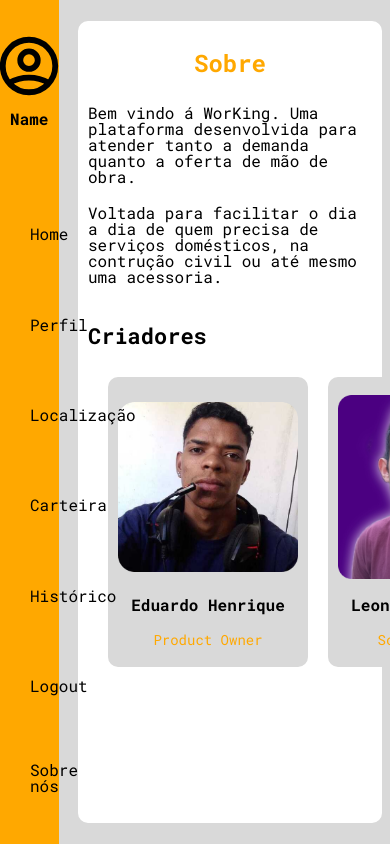
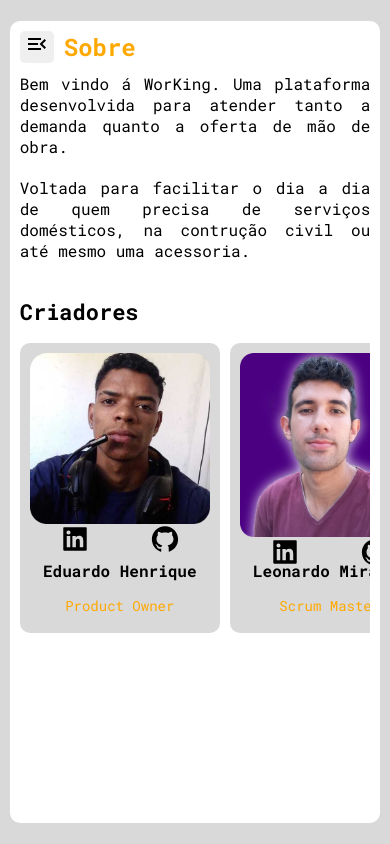
Before and after one commit to JoabeConrado19/WorKing, a React (Create React App) app: page /about-us in a window 390 px wide. Built offline with nearby package versions, Linux system fonts and the light colour scheme.

Commit message:
fix: add responsiveness

```diff
--- a/package.json
+++ b/package.json
@@ -9,7 +9,7 @@
     "@testing-library/user-event": "^13.2.1",
     "@types/jest": "^27.0.1",
     "@types/node": "^16.7.13",
-    "@types/react": "^18.0.0",
+    "@types/react": "^18.0.25",
     "@types/react-dom": "^18.0.0",
     "@types/styled-components": "^5.1.26",
     "axios": "^1.1.3",
--- a/src/Pages/AboutUsPage.tsx
+++ b/src/Pages/AboutUsPage.tsx
@@ -1,12 +1,15 @@
 import { Body } from "../components/AboutUsPage/body";
 import { AsideComponent } from "../components/AboutUsPage/aside";
 import { Main } from "../components/AboutUsPage/main";
+import { useState } from "react";
 
 export const AboutUsPage = () => {
+  const [menu, setMenu] = useState(false);
+
   return (
     <Body>
-      <AsideComponent />
-      <Main />
+      <AsideComponent setMenu={setMenu} menu={menu} />
+      <Main setMenu={setMenu} menu={menu} />
     </Body>
   );
 };
--- a/src/components/AboutUsPage/aside/index.tsx
+++ b/src/components/AboutUsPage/aside/index.tsx
@@ -6,46 +6,78 @@
   AiOutlineUser,
 } from "react-icons/ai";
 import { FiMapPin, FiUsers } from "react-icons/fi";
-import { FaWallet } from "react-icons/fa";
+import { FaWallet, FaWindowClose } from "react-icons/fa";
 import { ImExit } from "react-icons/im";
+import { Link } from "react-router-dom";
 
-export const AsideComponent = () => {
+interface IAsideComponent {
+  setMenu: any;
+  menu: boolean;
+}
+
+export const AsideComponent = ({ setMenu, menu }: IAsideComponent) => {
   return (
     <>
-      <Aside>
+      <Aside rigth={menu ? 'auto' : '-300px'}>
         <div className="userName">
           <HiOutlineUserCircle />
           <h2>Name</h2>
+          <button
+            onClick={(event) => {
+              event.preventDefault();
+              setMenu(!menu);
+            }}
+          >
+            <FaWindowClose />
+          </button>
         </div>
         <div className="container__menu">
           <ul className="menu">
             <li>
+              <Link to="/dashboard">
                 <AiOutlineHome />
                 <p>Home</p>
+              </Link>
             </li>
             <li>
+              {/* Alterar redirecionamento */}
+              <Link to="/dashboard">
                 <AiOutlineUser />
                 <p>Perfil</p>
+              </Link>
             </li>
             <li>
+              {/* Alterar redirecionamento */}
+              <Link to="/dashboard">
                 <FiMapPin />
                 <p>Localização</p>
+              </Link>
             </li>
             <li>
+              {/* Alterar redirecionamento */}
+              <Link to="/dashboard">
                 <FaWallet />
                 <p>Carteira</p>
+              </Link>
             </li>
             <li>
+              {/* Alterar redirecionamento */}
+              <Link to="/dashboard">
                 <AiOutlineClockCircle />
                 <p>Histórico</p>
+              </Link>
             </li>
             <li>
+              <Link to="/">
                 <ImExit />
                 <p>Logout</p>
+              </Link>
             </li>
             <li>
+              <Link to="/about-us">
                 <FiUsers />
                 <p>Sobre nós</p>
+              </Link>
             </li>
           </ul>
         </div>
--- a/src/components/AboutUsPage/aside/style.ts
+++ b/src/components/AboutUsPage/aside/style.ts
@@ -1,26 +1,51 @@
 import styled from "styled-components";
 
-export const Aside = styled.aside`
+interface IAside {
+  rigth: string;
+}
+
+export const Aside = styled.aside<IAside>`
+  width: 250px;
   height: 100vh;
   background-color: #ffa800;
   position: fixed;
+  right: ${({ rigth }) => rigth};
   z-index: 2;
+  cursor: default;
 
   .userName {
     height: 12%;
+    padding: 10px;
     display: flex;
     flex-direction: row;
-    justify-content: center;
+    justify-content: flex-start;
     align-items: center;
 
     svg {
-      font-size: 50px;
+      width: 15%;
+      font-size: 30px;
+      height: 100%;
     }
 
     h2 {
-      width: 0px;
-      padding: 0px;
-      visibility: hidden;
+      width: 70%;
+      height: 100%;
+      padding-left: 10px;
+      font-size: 20px;
+      display: inline-flex;
+      align-items: center;
+      visibility: visible;
+    }
+
+    button {
+      width: 15%;
+      height: 100%;
+      background-color: transparent;
+      font-size: 30px;
+
+      svg {
+        width: 100%;
+      }
     }
   }
 
@@ -36,20 +61,31 @@
     justify-content: space-evenly;
 
     li {
+      padding: 10px;
+      margin: 10px;
+      border: 1px solid #ffffff;
+      border-radius: 10px;
+      background-color: #ffffff;
       display: flex;
       flex-direction: row;
       align-items: center;
       justify-content: start;
-      padding: 10px 10px 10px 20px;
+      cursor: pointer;
+
+      a {
+        display: flex;
+        flex-direction: row;
+        align-items: center;
+      }
 
       svg {
         font-size: 30px;
       }
 
       p {
-        visibility: hidden;
+        width: 0px;
         margin-left: 10px;
-        width: 0px;
+        visibility: visible;
       }
 
       :hover {
@@ -58,8 +94,44 @@
     }
   }
 
+  @media (min-width: 720px) {
+    width: 70px;
+    position: fixed;
+    right: auto;
+
+    .userName {
+      padding: 0;
+      justify-content: center;
+
+      h2 {
+        width: 0px;
+        padding: 0;
+        visibility: hidden;
+      }
+
+      button {
+        width: 0px;
+        height: 0px;
+        visibility: hidden;
+      }
+    }
+
+    .menu {
+      li {
+        padding: 10px 10px 10px 20px;
+        margin: 0;
+        border: none;
+        border-radius: 0;
+        background-color: transparent;
+
+        p {
+          visibility: hidden;
+        }
+      }
+    }
+
     :hover {
-    width: 15vw;
+      width: 200px;
       position: absolute;
       z-index: 2;
 
@@ -67,9 +139,13 @@
         width: 100%;
         height: 20%;
         flex-direction: column;
+        justify-content: space-around;
+        align-items: center;
 
         svg {
-        font-size: 70px;
+          width: 100%;
+          height: 50%;
+          /* font-size: 70px; */
         }
 
         h2 {
@@ -93,4 +169,5 @@
         }
       }
     }
+  }
 `;
--- a/src/components/AboutUsPage/body/style.ts
+++ b/src/components/AboutUsPage/body/style.ts
@@ -6,4 +6,5 @@
   display: flex;
   flex-direction: row;
   justify-content: space-between;
+  cursor: default;
 `;
--- a/src/components/AboutUsPage/main/index.tsx
+++ b/src/components/AboutUsPage/main/index.tsx
@@ -1,5 +1,7 @@
 import { Div } from "./style";
 import { AiFillGithub, AiFillLinkedin } from "react-icons/ai";
+import { MdMenuOpen } from "react-icons/md";
+
 import imgEduardo from "../../../assets/team/eduardo.png";
 import imgLeonardo from "../../../assets/team/leonardo.png";
 import imgJoabe from "../../../assets/team/joabe.png";
@@ -8,13 +10,28 @@
 import imgGabriel from "../../../assets/team/gabriel.png";
 import imgFilipe from "../../../assets/team/filipe.png";
 
-export const Main = () => {
+interface IMain {
+  setMenu: any;
+  menu: boolean;
+}
+
+export const Main = ({ setMenu, menu }: IMain) => {
   return (
     <>
       <Div>
         <div>
           <div className="container__informacoes">
-            <h2>Sobre</h2>
+            <div className="container__informacoes__header">
+              <button
+                onClick={(event) => {
+                  event.preventDefault();
+                  setMenu(!menu);
+                }}
+              >
+                <MdMenuOpen />
+              </button>
+              <h2>Sobre</h2>
+            </div>
             <p>
               Bem vindo á WorKing. Uma plataforma desenvolvida para atender
               tanto a demanda quanto a oferta de mão de obra.
--- a/src/components/AboutUsPage/main/style.ts
+++ b/src/components/AboutUsPage/main/style.ts
@@ -3,7 +3,7 @@
 export const Div = styled.div`
   width: 100%;
   height: 100%;
-  padding-left: 70px;
+  padding-left: 0;
   display: flex;
   justify-content: center;
   align-items: center;
@@ -17,22 +17,38 @@
     border-radius: 10px;
     padding: 10px;
     box-sizing: border-box;
+    overflow: auto;
   }
 
   .container__informacoes {
     width: 100%;
     margin-bottom: 20px;
 
-    h2 {
-      font-size: 24px;
-      color: #ffa800;
-      text-align: center;
-      padding: 20px 0;
+    .container__informacoes__header {
+      display: flex;
+      flex-direction: row;
+      align-items: center;
+
+      button {
+        width: auto;
+        padding: 0 5px;
+        font-size: 24px;
+        border-radius: 5px;
+      }
+
+      h2 {
+        font-size: 24px;
+        padding-left: 10px;
+        color: #ffa800;
+        text-align: center;
+      }
     }
 
     p {
       font-size: 16px;
       padding: 10px 0;
+      text-align: justify;
+      line-height: initial;
     }
   }
 
@@ -46,13 +62,12 @@
     }
 
     > div {
-      width: 87vw;
+      width: 100%;
       overflow: hidden;
     }
 
     .listaDeUsuarios {
       height: 100%;
-      padding: 10px;
       display: flex;
       flex-direction: row;
       flex-wrap: nowrap;
@@ -63,41 +78,25 @@
       min-width: 200px;
       padding: 10px;
       border-radius: 10px;
-      margin: 10px;
+      margin: 10px 10px 10px 0;
       background-color: #d9d9d9;
 
       div {
         width: 100%;
         height: 200px;
+        border-radius: 10px;
+        display: inline-flex;
+        flex-wrap: wrap;
         align-items: center;
-        display: inline-flex;
-        border-radius: 10px;
 
         img {
           width: 100%;
-          z-index: 1;
         }
 
         a {
-          width: 0px;
-          height: 0px;
-          font-size: 0px;
-        }
-
-        :hover {
-          img {
-            width: 0px;
-            visibility: hidden;
-          }
-
-          a {
-            width: 50%;
-            height: 50%;
-            font-size: 50px;
-            display: flex;
-            align-items: center;
-            justify-content: space-around;
-          }
+          width: 50%;
+          text-align: center;
+          font-size: 30px;
         }
       }
 
@@ -121,4 +120,51 @@
       }
     }
   }
+
+  @media (min-width: 720px) {
+    padding-left: 70px;
+
+    .container__lista__criadores {
+      .card {
+        div {
+          a {
+            width: 0px;
+            height: 0px;
+            font-size: 0px;
+          }
+
+          :hover {
+            img {
+              width: 0px;
+              visibility: hidden;
+            }
+
+            a {
+              width: 50%;
+              height: 50%;
+              font-size: 50px;
+              display: flex;
+              align-items: center;
+              justify-content: space-around;
+            }
+          }
+        }
+      }
+    }
+
+    .container__informacoes {
+      .container__informacoes__header {
+        button {
+          width: 0;
+          visibility: hidden;
+        }
+
+        h2 {
+          width: 100%;
+          font-weight: bold;
+          text-align: center;
+        }
+      }
+    }
+  }
 `;
```
Also changed, not shown: 1 other file (tests, documents, lock files or other folders). Lines whose indentation alone changed are shown as unchanged.
